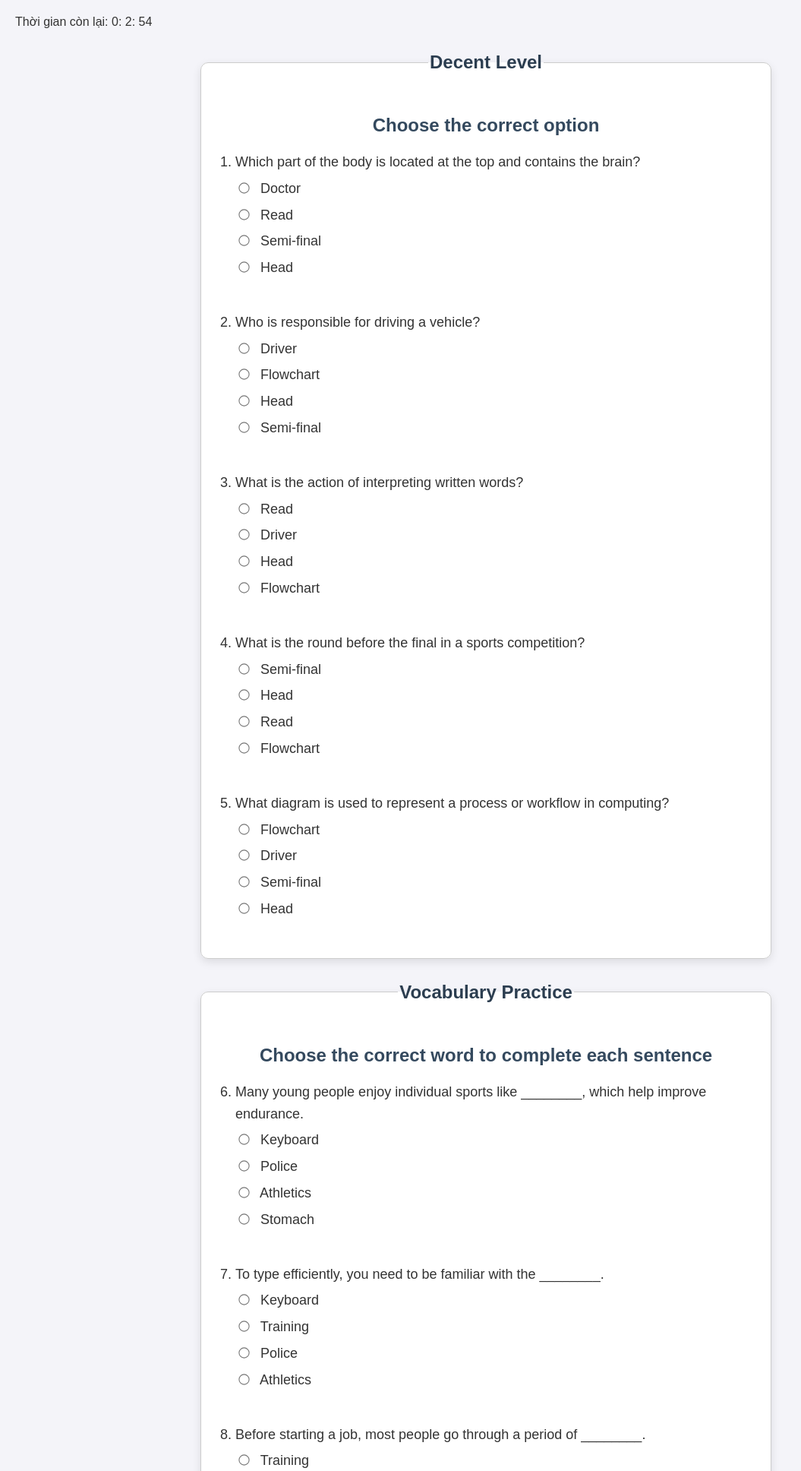
After one commit to boybg98/demo-web-nckh, a PHP site: page /testkha.html in a window 1280 px wide. The commit adds this page. Shown: the top 1936 px of the page at 76% size, without its empty margins (0-1055 px from the left). Run offline with PHP 8.4, Linux system fonts and the light colour scheme.

Commit message:
Nâng level

```diff
--- a/main.css
+++ b/main.css
@@ -2,7 +2,7 @@ html{
     scroll-behavior: smooth;
 }
     body {
-      font-family: Arial, sans-serif;
+      font-family: 'Segor UI',Arial, sans-serif;
       padding: 0;
       background-color: #f0f4f8;
       margin: 0;
--- /dev/null
+++ b/testkha.html
@@ -0,0 +1,208 @@
+<!DOCTYPE html>
+<html>
+<head>
+    <title>Decent Level</title>
+    <meta name="viewport" content="width=device-width, initial-scale=1.0">
+    <meta charset="UTF-8">
+    <link rel="stylesheet" href="fonttest.css">
+    <script src="main.js" defer></script>
+</head>
+<body>
+    <input type="hidden" id="h_val" value="0">
+    <input type="hidden" id="m_val" value="3">
+    <input type="hidden" id="s_val" value="0">
+    <div>
+        Thời gian còn lại:
+        <span id="h">0</span>:
+        <span id="m">03</span>:
+        <span id="s">00</span>
+    </div>
+
+    <form method="post">
+        <fieldset>
+            <legend>Decent Level</legend>
+            <h2>Choose the correct option</h2>
+            <ol>
+                <li>
+                    Which part of the body is located at the top and contains the brain?<br>
+                    <label><input name="answer1" type="radio" value="A"> Doctor</label>
+                    <label><input name="answer1" type="radio" value="B"> Read</label>
+                    <label><input name="answer1" type="radio" value="C"> Semi-final</label>
+                    <label><input name="answer1" type="radio" value="D"> Head</label>
+                </li>
+                <br>
+                <li>
+                    Who is responsible for driving a vehicle?<br>
+                    <label><input name="answer2" type="radio" value="A"> Driver</label>
+                    <label><input name="answer2" type="radio" value="B"> Flowchart</label>
+                    <label><input name="answer2" type="radio" value="C"> Head</label>
+                    <label><input name="answer2" type="radio" value="D"> Semi-final</label>
+                </li>
+                <br>
+                <li>
+                    What is the action of interpreting written words?<br>
+                    <label><input name="answer3" type="radio" value="A"> Read</label>
+                    <label><input name="answer3" type="radio" value="B"> Driver</label>
+                    <label><input name="answer3" type="radio" value="C"> Head</label>
+                    <label><input name="answer3" type="radio" value="D"> Flowchart</label>
+                </li>
+                <br>
+                <li>
+                    What is the round before the final in a sports competition?<br>
+                    <label><input name="answer4" type="radio" value="A"> Semi-final</label>
+                    <label><input name="answer4" type="radio" value="B"> Head</label>
+                    <label><input name="answer4" type="radio" value="C"> Read</label>
+                    <label><input name="answer4" type="radio" value="D"> Flowchart</label>
+                </li>
+                <br>
+                <li>
+                    What diagram is used to represent a process or workflow in computing?<br>
+                    <label><input name="answer5" type="radio" value="A"> Flowchart</label>
+                    <label><input name="answer5" type="radio" value="B"> Driver</label>
+                    <label><input name="answer5" type="radio" value="C"> Semi-final</label>
+                    <label><input name="answer5" type="radio" value="D"> Head</label>
+                </li>
+            </ol>
+        </fieldset>
+        <fieldset>
+    <legend>Vocabulary Practice</legend>
+    <h2>Choose the correct word to complete each sentence</h2>
+    <ol start="6">
+        <li>
+            Many young people enjoy individual sports like ________, which help improve endurance.<br>
+            <label><input name="answer6" type="radio" value="A"> Keyboard</label>
+            <label><input name="answer6" type="radio" value="B"> Police</label>
+            <label><input name="answer6" type="radio" value="C"> Athletics</label>
+            <label><input name="answer6" type="radio" value="D"> Stomach</label>
+        </li>
+        <br>
+        <li>
+            To type efficiently, you need to be familiar with the ________.<br>
+            <label><input name="answer7" type="radio" value="A"> Keyboard</label>
+            <label><input name="answer7" type="radio" value="B"> Training</label>
+            <label><input name="answer7" type="radio" value="C"> Police</label>
+            <label><input name="answer7" type="radio" value="D"> Athletics</label>
+        </li>
+        <br>
+        <li>
+            Before starting a job, most people go through a period of ________.<br>
+            <label><input name="answer8" type="radio" value="A"> Training</label>
+            <label><input name="answer8" type="radio" value="B"> Stomach</label>
+            <label><input name="answer8" type="radio" value="C"> Keyboard</label>
+            <label><input name="answer8" type="radio" value="D"> Police</label>
+        </li>
+        <br>
+        <li>
+            Joining the ________ requires discipline and a strong sense of responsibility.<br>
+            <label><input name="answer9" type="radio" value="A"> Police</label>
+            <label><input name="answer9" type="radio" value="B"> Athletics</label>
+            <label><input name="answer9" type="radio" value="C"> Keyboard</label>
+            <label><input name="answer9" type="radio" value="D"> Training</label>
+        </li>
+        <br>
+        <li>
+            Eating too much junk food can cause problems with your ________.<br>
+            <label><input name="answer10" type="radio" value="A"> Stomach</label>
+            <label><input name="answer10" type="radio" value="B"> Police</label>
+            <label><input name="answer10" type="radio" value="C"> Athletics</label>
+            <label><input name="answer10" type="radio" value="D"> Keyboard</label>
+        </li>
+    </ol>
+</fieldset>
+  <button type="submit">Nộp bài</button>
+</form>
+<button id="btn-home" style="margin-top: 20px;">🏠 Quay về trang chủ</button>
+<div id="test1-result"></div>
+<script>
+const levels = [ "Trung bình", "Khá", "Xuất sắc"];
+let currentLevelIndex = 0;
+
+function getCurrentLevel() {
+  return levels[currentLevelIndex];
+}
+
+
+document.querySelector('form')?.addEventListener('submit', function(e) {
+  e.preventDefault();
+
+  const answers = {
+    answer1: "D", // Head
+    answer2: "A", // Driver
+    answer3: "A", // Read
+    answer4: "A", // Semi-final
+    answer5: "A", // Flowchart
+    answer6: "C", // Athletics
+    answer7: "A", // Keyboard
+    answer8: "A", // Training
+    answer9: "A", // Police
+    answer10: "A" // Stomach
+  };
+
+  let score = 0;
+
+  for (let i = 1; i <= 10; i++) {
+    const inputs = this.querySelectorAll(`input[name="answer${i}"]`);
+    inputs.forEach(input => {
+      const label = input.parentElement;
+      label.style.color = "black";
+      if (input.checked) {
+        if (input.value === answers[`answer${i}`]) {
+          label.style.color = "green";
+          score++;
+        } else {
+          label.style.color = "red";
+        }
+      }
+    });
+  }
+
+  document.getElementById('test1-result').innerHTML = `<strong>Bạn được ${score}/10 điểm.</strong>`;
+
+  if (score >= 9) {
+  const nextLevel = levels[currentLevelIndex + 1];
+  window.location.href = `http://127.0.0.1:5500/checkpoint.html?score=${score}&level=${nextLevel}`;
+} else {
+  alert(`Bạn đã được ${score} điểm. Bạn cần ít nhất 9 điểm để nâng cấp cấp độ.`);
+}
+});
+let isSubmitted = false;
+
+document.querySelector('form')?.addEventListener('submit', function(e) {
+  e.preventDefault();
+  isSubmitted = true; // Đánh dấu đã nộp bài
+  // ... phần chấm điểm giữ nguyên ...
+});
+
+document.getElementById("btn-home").addEventListener("click", function() {
+  if (!isSubmitted) {
+    const confirmLeave = confirm("Bạn chưa hoàn thành bài kiểm tra. Bạn vẫn muốn rời khỏi trang web này?");
+    if (!confirmLeave) return;
+  }
+  window.location.href = "http://127.0.0.1:5500/index.html"; // Đổi thành đường dẫn trang chủ của bạn
+});
+
+
+</script>
+</body>
+</html>
+<style>
+  input[type="text"] {
+  transition: border 0.3s ease;
+}
+label {
+  transition: color 0.3s ease;
+}
+#btn-home {
+  padding: 10px 20px;
+  font-size: 16px;
+  background-color: #2196f3;
+  color: white;
+  border: none;
+  border-radius: 5px;
+  cursor: pointer;
+}
+#btn-home:hover {
+  background-color: #1976d2;
+}
+
+</style>
```
Also changed, not shown: checkpoint.html (added, +64 -0 lines), index.html (+5 -2 lines), test1.html (+121 -8 lines).
